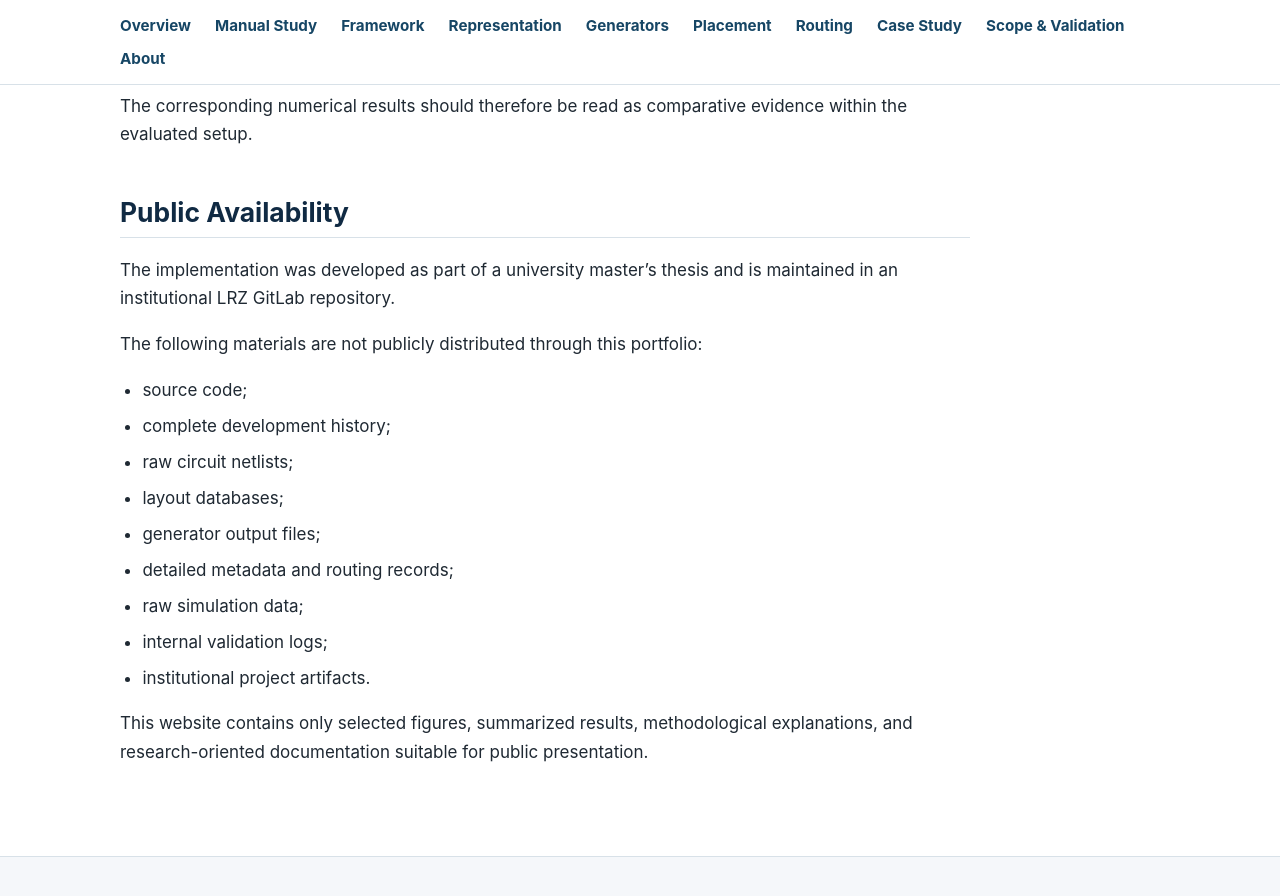
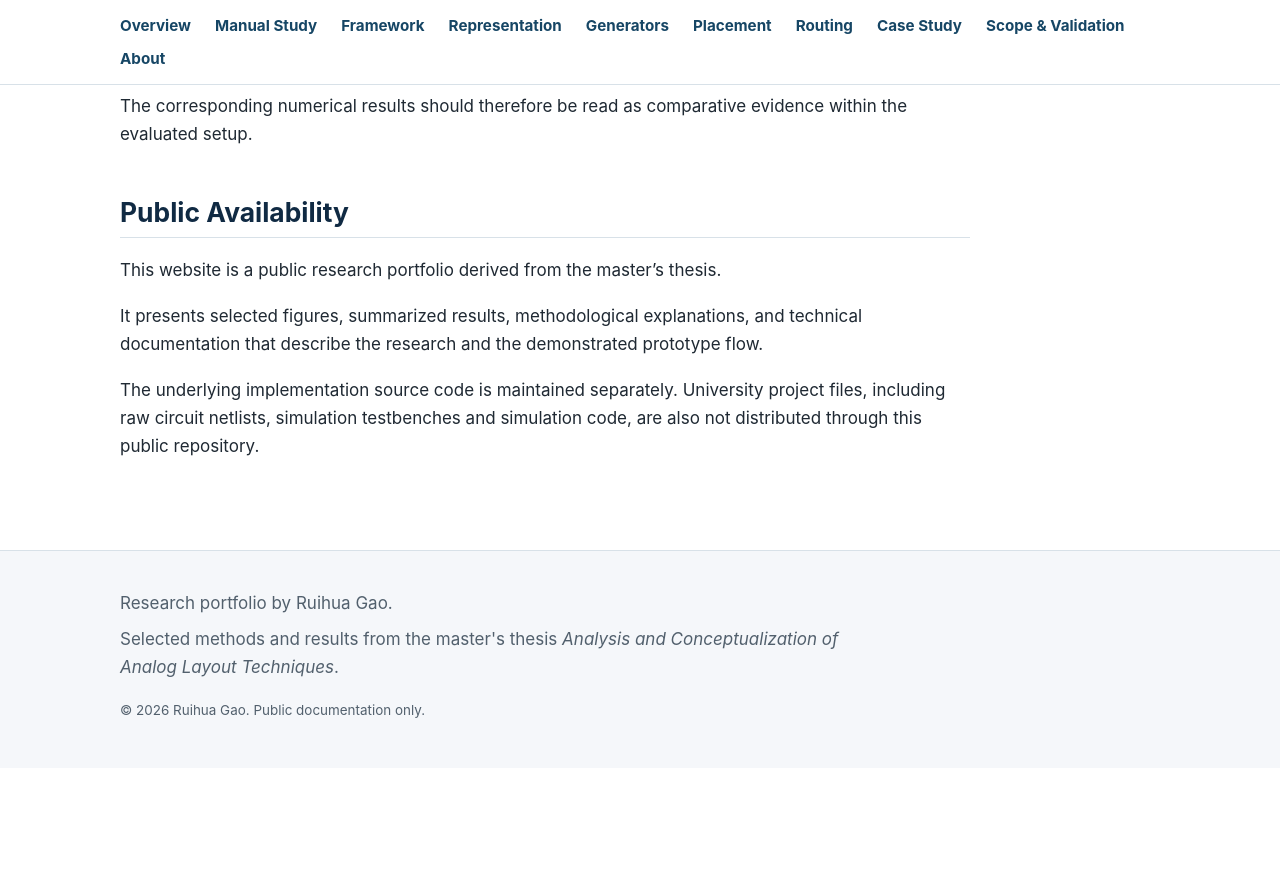
Before and after one commit to RuihuaGao/analog-layout-research-portfolio, a Jekyll site: the page built from scope-and-validation.md, in a window 1280 px wide and 900 px high, scrolled down 1802 px. Shown: the top 896 px of the window. Built offline with Jekyll 4.4.1, drawn with Linux system fonts in a browser that asks for light colours; after the commit the page ends 2570 px from its top, so only the background shows below that.

Commit message:
Refine public portfolio information

```diff
--- a/scope-and-validation.md
+++ b/scope-and-validation.md
@@ -50,18 +50,13 @@ The corresponding numerical results should therefore be read as comparative evid
 
 ## Public Availability
 
-The implementation was developed as part of a university master’s thesis and is maintained in an institutional LRZ GitLab repository.
+This website is a public research portfolio derived from the master’s thesis.
 
-The following materials are not publicly distributed through this portfolio:
+It presents selected figures, summarized results, methodological
+explanations, and technical documentation that describe the research and
+the demonstrated prototype flow.
 
-- source code;
-- complete development history;
-- raw circuit netlists;
-- layout databases;
-- generator output files;
-- detailed metadata and routing records;
-- raw simulation data;
-- internal validation logs;
-- institutional project artifacts.
-
-This website contains only selected figures, summarized results, methodological explanations, and research-oriented documentation suitable for public presentation.
+The underlying implementation source code is maintained separately.
+University project files, including raw circuit netlists, simulation
+testbenches and simulation code, are also not distributed through this
+public repository.
```
Also changed, not shown: NOTICE.md (+11 -9 lines), about.md (+15 -7 lines), index.md (+5 -2 lines), README.md.
